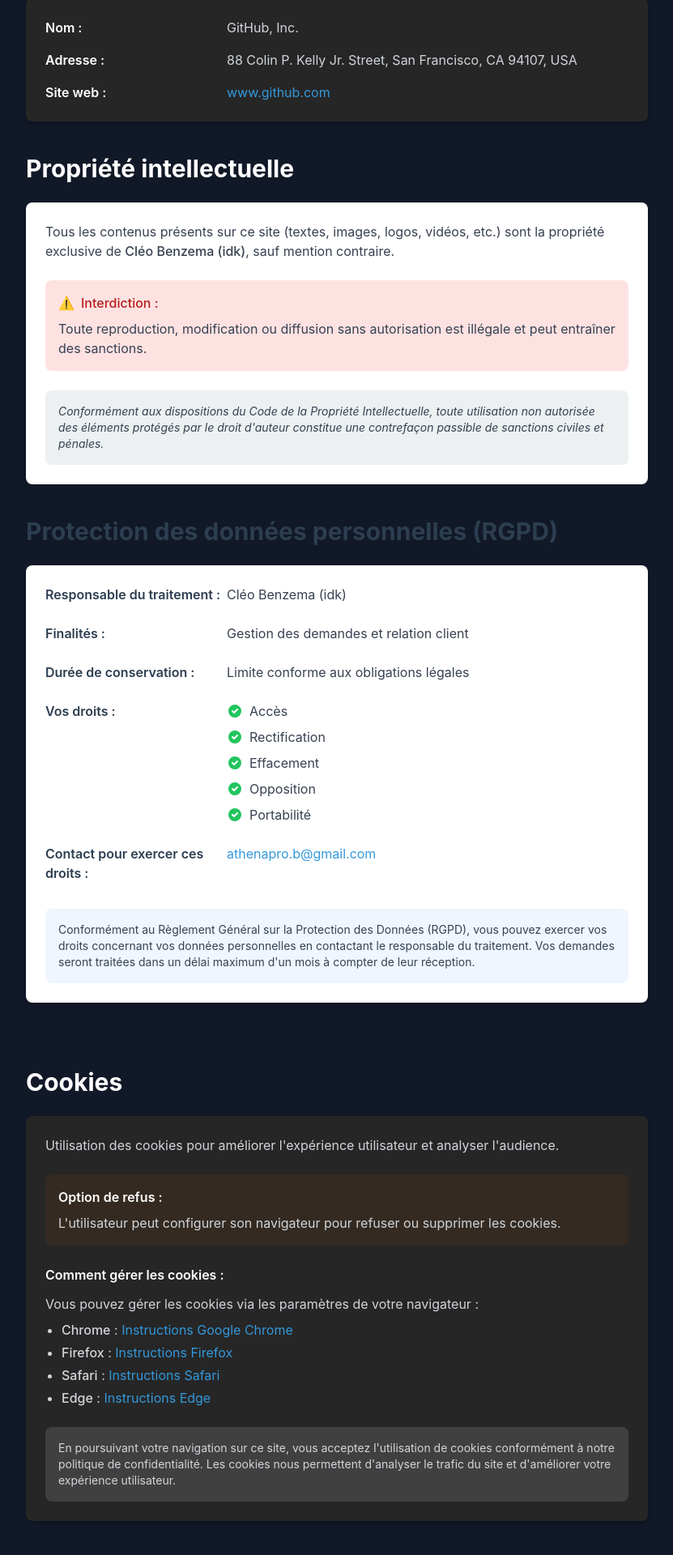
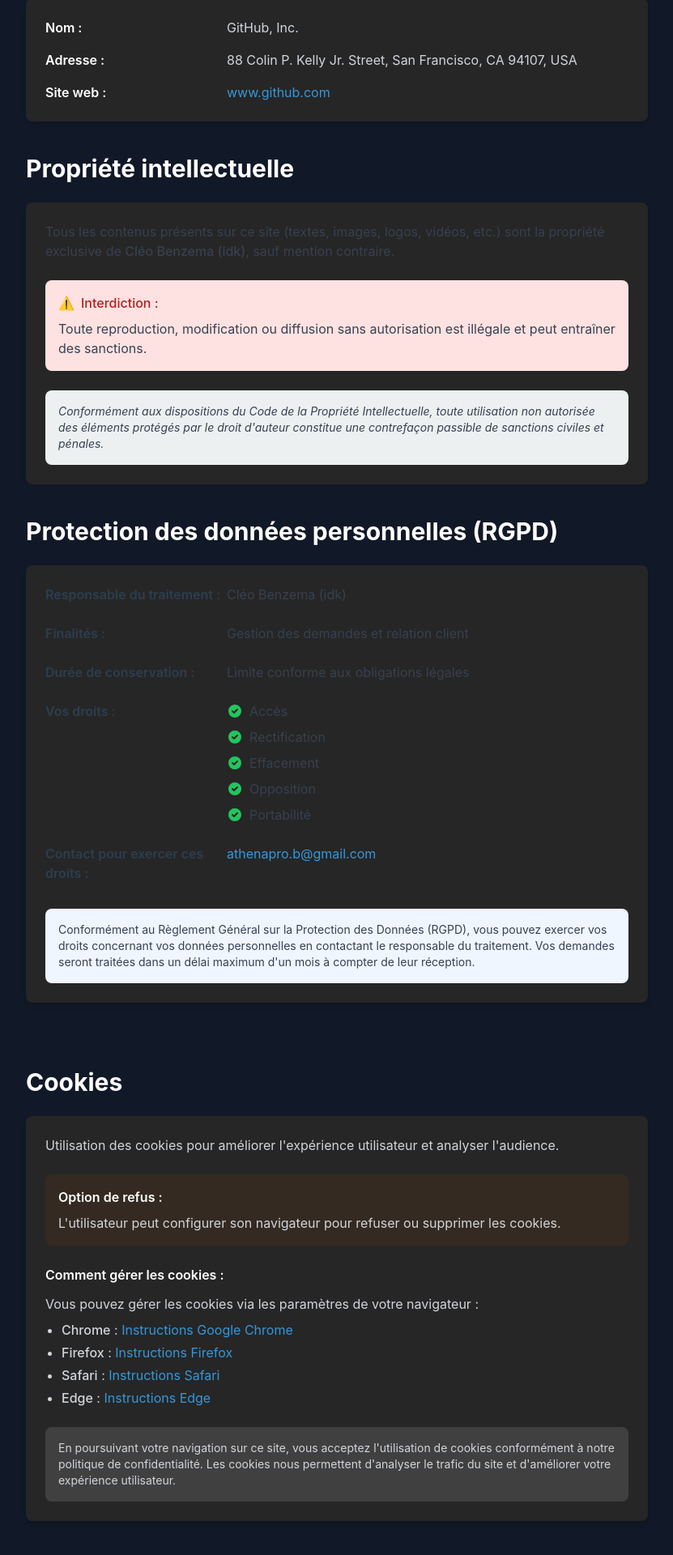
Before and after one commit to Portfolio-professionnal/AthenaPro, a Jekyll site: the page Mentions_Légales.html, which Jekyll copies as it is, in a window 1280 px wide. Shown: the part 1750-3670 px from the top of the page at 81% size, without its empty margins (224-1055 px from the left). Built offline with Jekyll 4.4.1, drawn with Linux system fonts in a browser that asks for light colours; nearby versions of some CDN libraries.

Commit message:
Update Mentions_Légales.html

```diff
--- a/Mentions_Légales.html
+++ b/Mentions_Légales.html
@@ -225,7 +225,7 @@
       Propriété intellectuelle
     </h2>
 
-    <div class="bg-white dark:bg-neutral-800 rounded-lg shadow-md p-6">
+    <div class="bg-neutral-800 dark:bg-neutral-800 rounded-lg shadow-md p-6">
       <div class="prose dark:prose-invert max-w-none">
         <p class="text-gray-700 dark:text-gray-300 mb-4">
           Tous les contenus présents sur ce site (textes, images, logos, vidéos, etc.) sont la propriété exclusive de
@@ -255,11 +255,11 @@
 <div id="root" class="bg-gray-900">
   <section id="rgpd" class="container mx-auto px-4 py-10">
     <div class="max-w-3xl mx-auto">
-      <h2 class="text-2xl md:text-3xl font-bold text-[#2C3E50] dark:text-white mb-6">
+      <h2 class="text-2xl md:text-3xl font-bold text-[#2C3E50] text-white mb-6">
         Protection des données personnelles (RGPD)
       </h2>
 
-      <div class="bg-white dark:bg-neutral-800 rounded-lg shadow-md p-6">
+      <div class="bg-neutral-800 dark:bg-neutral-800 rounded-lg shadow-md p-6">
         <div class="space-y-6">
           <div class="flex flex-col md:flex-row md:items-start">
             <span class="font-semibold text-[#2C3E50] dark:text-white w-full md:w-56 mb-2 md:mb-0">Responsable du traitement :</span>
@@ -465,7 +465,7 @@
 <div id="root" class="bg-gray-900">
   <section id="loi-applicable" class="container mx-auto px-4 py-10">
     <div class="max-w-3xl mx-auto">
-      <h2 class="text-2xl md:text-3xl font-bold text-[#2C3E50] dark:text-white mb-6">
+      <h2 class="text-2xl md:text-3xl font-bold text-[#2C3E50] text-white mb-6">
         Loi applicable et juridiction compétente
       </h2>
 
```
